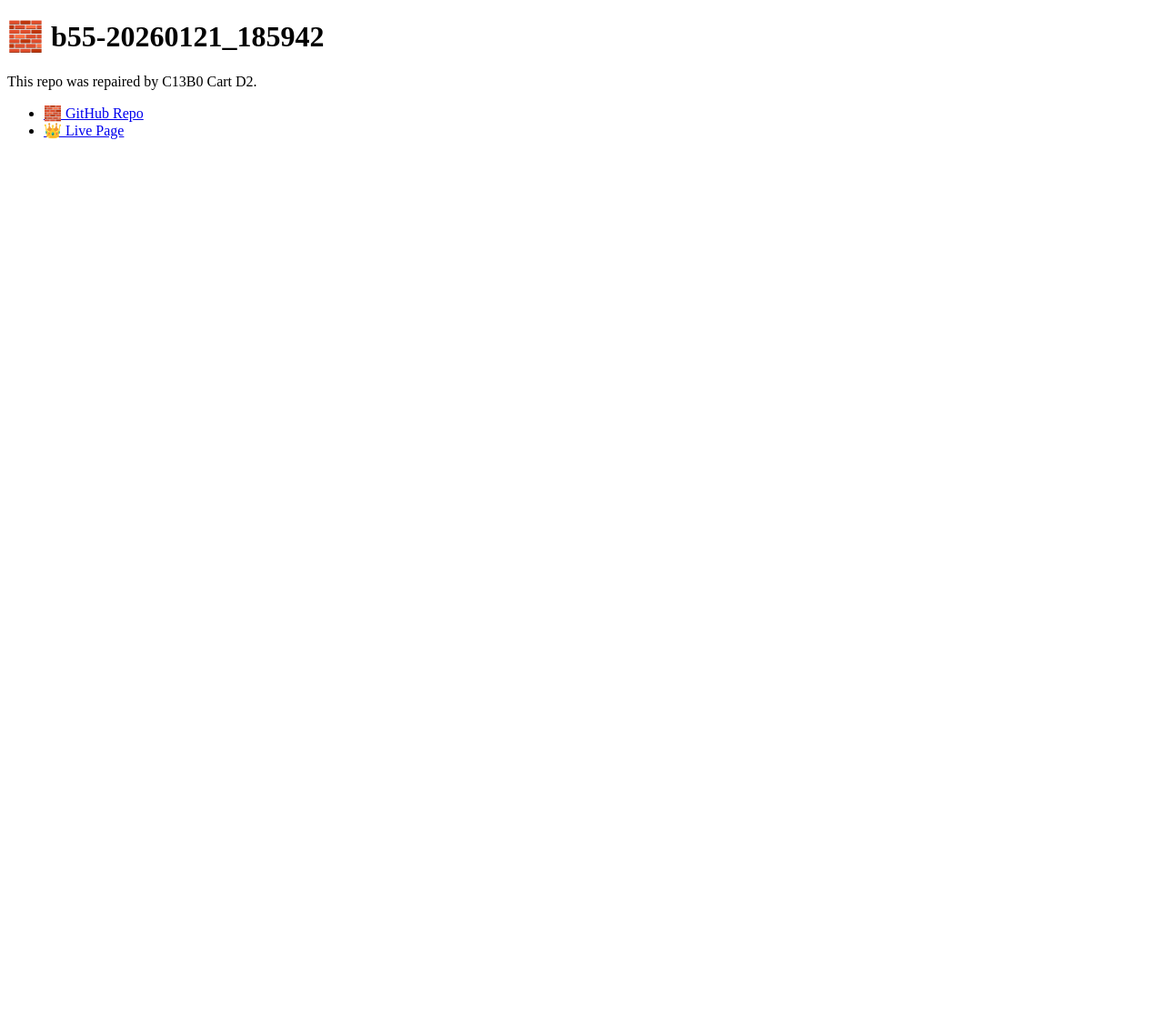
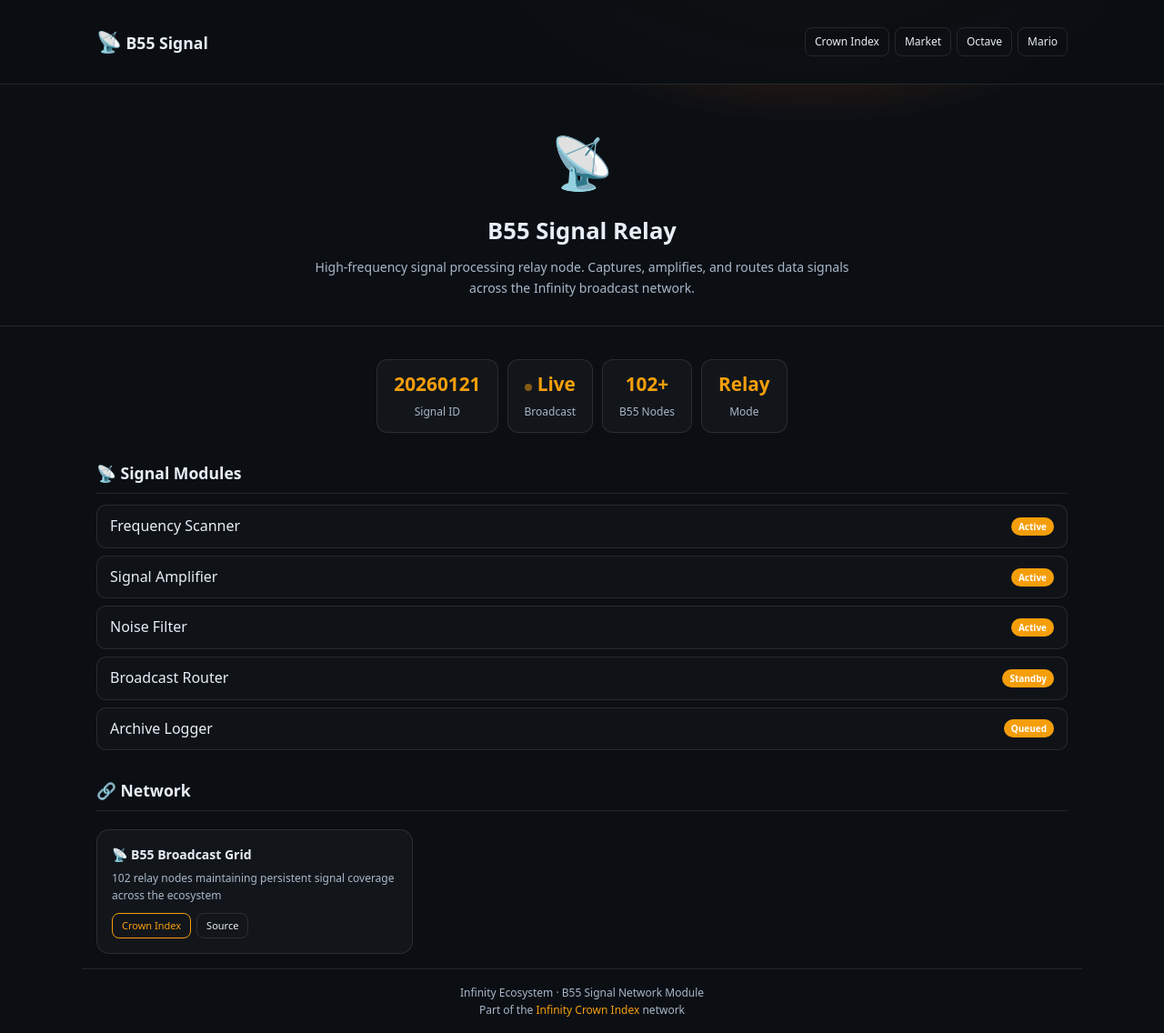
Before and after one commit to pewpi-infinity/b55-20260121_185942, a plain HTML site: page index.html in a window 1280 px wide. Shown: the whole page at 91% size. Before the commit the page ends 800 px from the top, so only its background shows below. Drawn offline with Linux system fonts and the light colour scheme.

Commit message:
Deploy b55 index - Infinity ecosystem

```diff
--- a/index.html
+++ b/index.html
@@ -1,15 +1,151 @@
-<!doctype html>
-<html>
-<head>
-<meta charset="utf-8">
-<title>b55-20260121_185942</title>
-</head>
-<body>
-<h1>🧱 b55-20260121_185942</h1>
-<p>This repo was repaired by C13B0 Cart D2.</p>
-<ul>
-  <li><a href="https://github.com/pewpi-infinity/b55-20260121_185942">🧱 GitHub Repo</a></li>
-  <li><a href="https://pewpi-infinity.github.io/b55-20260121_185942/">👑 Live Page</a></li>
-</ul>
-</body>
-</html>
+<!doctype html><html lang="en"><head>
+<meta charset="utf-8"><meta name="viewport" content="width=device-width,initial-scale=1">
+<title>B55 Signal - 20260121_185942</title>
+<style>
+:root {
+  --bg: #0b0f14;
+  --panel: #0f1620;
+  --line: rgba(255,255,255,.1);
+  --text: #e8eef7;
+  --muted: #a9b7c8;
+  --accent: #f59e0b;
+  --accent2: #fbbf24;
+}
+* { box-sizing: border-box; margin: 0; padding: 0; }
+body {
+  background: radial-gradient(800px 500px at 70% -10%, #78350f, transparent 50%), var(--bg);
+  color: var(--text);
+  font-family: system-ui, -apple-system, sans-serif;
+  line-height: 1.6;
+  min-height: 100vh;
+}
+a { color: var(--accent); text-decoration: none; }
+a:hover { text-decoration: underline; }
+.wrap { max-width: 1100px; margin: auto; padding: 16px; }
+header {
+  position: sticky; top: 0; z-index: 10;
+  background: rgba(11,15,20,.95);
+  backdrop-filter: blur(10px);
+  border-bottom: 1px solid var(--line);
+  padding: 12px 16px;
+}
+.hdr { display: flex; gap: 12px; align-items: center; flex-wrap: wrap; }
+.brand { font-weight: 800; font-size: 1.1rem; white-space: nowrap; }
+.brand-icon { font-size: 1.4rem; }
+.nav { display: flex; gap: 6px; flex-wrap: wrap; margin-left: auto; }
+.nav a {
+  font-size: 12px; padding: 5px 10px;
+  border: 1px solid var(--line); border-radius: 8px;
+  white-space: nowrap; color: var(--text);
+}
+.nav a:hover { background: rgba(255,255,255,.06); text-decoration: none; }
+.hero {
+  text-align: center; padding: 40px 16px 30px;
+  border-bottom: 1px solid var(--line);
+}
+.hero-icon { font-size: 3.5rem; margin-bottom: 12px; }
+.hero h1 { font-size: 1.6rem; font-weight: 800; margin-bottom: 8px; }
+.hero p { color: var(--muted); max-width: 600px; margin: auto; font-size: 14px; }
+.stats { display: flex; gap: 10px; flex-wrap: wrap; justify-content: center; margin: 20px 0; }
+.stat {
+  border: 1px solid var(--line); border-radius: 12px;
+  padding: 10px 18px; text-align: center;
+  background: rgba(255,255,255,.03);
+}
+.stat strong { display: block; font-size: 1.3rem; color: var(--accent); }
+.stat span { font-size: 12px; color: var(--muted); }
+.grid { display: grid; grid-template-columns: repeat(auto-fill, minmax(300px, 1fr)); gap: 12px; margin-top: 20px; }
+.card {
+  border: 1px solid var(--line); border-radius: 14px;
+  padding: 16px; background: rgba(255,255,255,.03);
+  transition: border-color .2s, transform .2s;
+}
+.card:hover { border-color: var(--accent); transform: translateY(-2px); }
+.card-title { font-weight: 700; font-size: 14px; margin-bottom: 4px; }
+.card-desc { font-size: 12px; color: var(--muted); margin-bottom: 10px; }
+.card-links { display: flex; gap: 6px; flex-wrap: wrap; }
+.btn {
+  font-size: 11px; padding: 4px 10px;
+  border: 1px solid var(--line); border-radius: 8px;
+  color: var(--text); background: transparent;
+  cursor: pointer; text-decoration: none;
+}
+.btn:hover { background: rgba(255,255,255,.06); text-decoration: none; }
+.btn-accent { border-color: var(--accent); color: var(--accent); }
+section { margin-top: 30px; }
+section h2 { font-size: 1.1rem; font-weight: 700; margin-bottom: 12px; padding-bottom: 8px; border-bottom: 1px solid var(--line); }
+.tiny { font-size: 11px; color: var(--muted); }
+footer {
+  border-top: 1px solid var(--line);
+  margin-top: 40px; padding: 16px 0;
+  text-align: center; font-size: 12px; color: var(--muted);
+}
+.pulse { animation: pulse 2s ease-in-out infinite; }
+@keyframes pulse { 0%,100% { opacity: 1; } 50% { opacity: .5; } }
+.status-dot { display: inline-block; width: 8px; height: 8px; border-radius: 50%; background: var(--accent); margin-right: 6px; }
+.module-list { list-style: none; }
+.module-list li {
+  padding: 10px 14px; border: 1px solid var(--line); border-radius: 10px;
+  margin-bottom: 8px; display: flex; justify-content: space-between; align-items: center;
+  background: rgba(255,255,255,.02);
+}
+.module-list li:hover { border-color: var(--accent); }
+.tag { font-size: 10px; padding: 2px 8px; border-radius: 99px; background: var(--accent); color: #fff; font-weight: 600; }
+</style>
+</head><body>
+<header><div class="wrap hdr">
+  <span class="brand"><span class="brand-icon">&#x1F4E1;</span> B55 Signal</span>
+
+    <nav class="nav">
+      <a href="https://pewpi-infinity.github.io/infinity-crown-index/">Crown Index</a>
+      <a href="https://pewpi-infinity.github.io/infinity-spark-market/">Market</a>
+      <a href="https://pewpi-infinity.github.io/smug_look/">Octave</a>
+      <a href="https://pewpi-infinity.github.io/MARIO-TOKENS/">Mario</a>
+    </nav>
+</div></header>
+
+<div class="hero">
+  <div class="hero-icon">&#x1F4E1;</div>
+  <h1>B55 Signal Relay</h1>
+  <p>High-frequency signal processing relay node. Captures, amplifies, and routes data signals across the Infinity broadcast network.</p>
+</div>
+
+<div class="wrap">
+  <div class="stats">
+    <div class="stat"><strong>20260121</strong><span>Signal ID</span></div>
+    <div class="stat"><strong><span class="status-dot pulse"></span>Live</strong><span>Broadcast</span></div>
+    <div class="stat"><strong>102+</strong><span>B55 Nodes</span></div>
+    <div class="stat"><strong>Relay</strong><span>Mode</span></div>
+  </div>
+
+  <section>
+    <h2>&#x1F4E1; Signal Modules</h2>
+    <ul class="module-list">
+      <li><span>Frequency Scanner</span><span class="tag">Active</span></li>
+      <li><span>Signal Amplifier</span><span class="tag">Active</span></li>
+      <li><span>Noise Filter</span><span class="tag">Active</span></li>
+      <li><span>Broadcast Router</span><span class="tag">Standby</span></li>
+      <li><span>Archive Logger</span><span class="tag">Queued</span></li>
+    </ul>
+  </section>
+
+  <section>
+    <h2>&#x1F517; Network</h2>
+    <div class="grid">
+      <div class="card">
+        <div class="card-title">&#x1F4E1; B55 Broadcast Grid</div>
+        <div class="card-desc">102 relay nodes maintaining persistent signal coverage across the ecosystem</div>
+        <div class="card-links">
+          <a class="btn btn-accent" href="https://pewpi-infinity.github.io/infinity-crown-index/">Crown Index</a>
+          <a class="btn" href="https://github.com/pewpi-infinity/b55-20260121_185942" target="_blank">Source</a>
+        </div>
+      </div>
+    </div>
+  </section>
+</div>
+
+<footer class="wrap">
+  Infinity Ecosystem &middot; B55 Signal Network Module<br>
+  Part of the <a href="https://pewpi-infinity.github.io/infinity-crown-index/">Infinity Crown Index</a> network
+</footer>
+</body></html>
```
